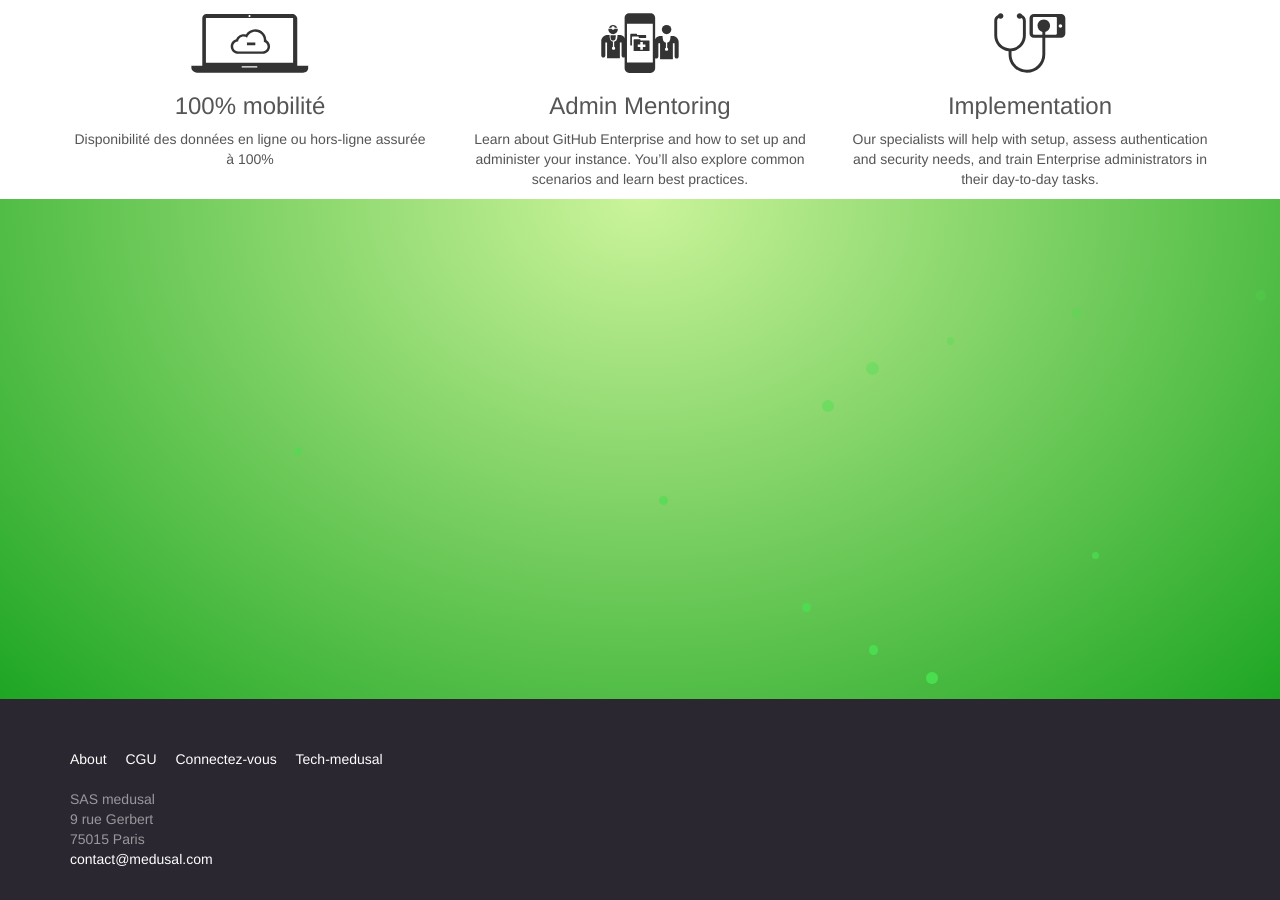
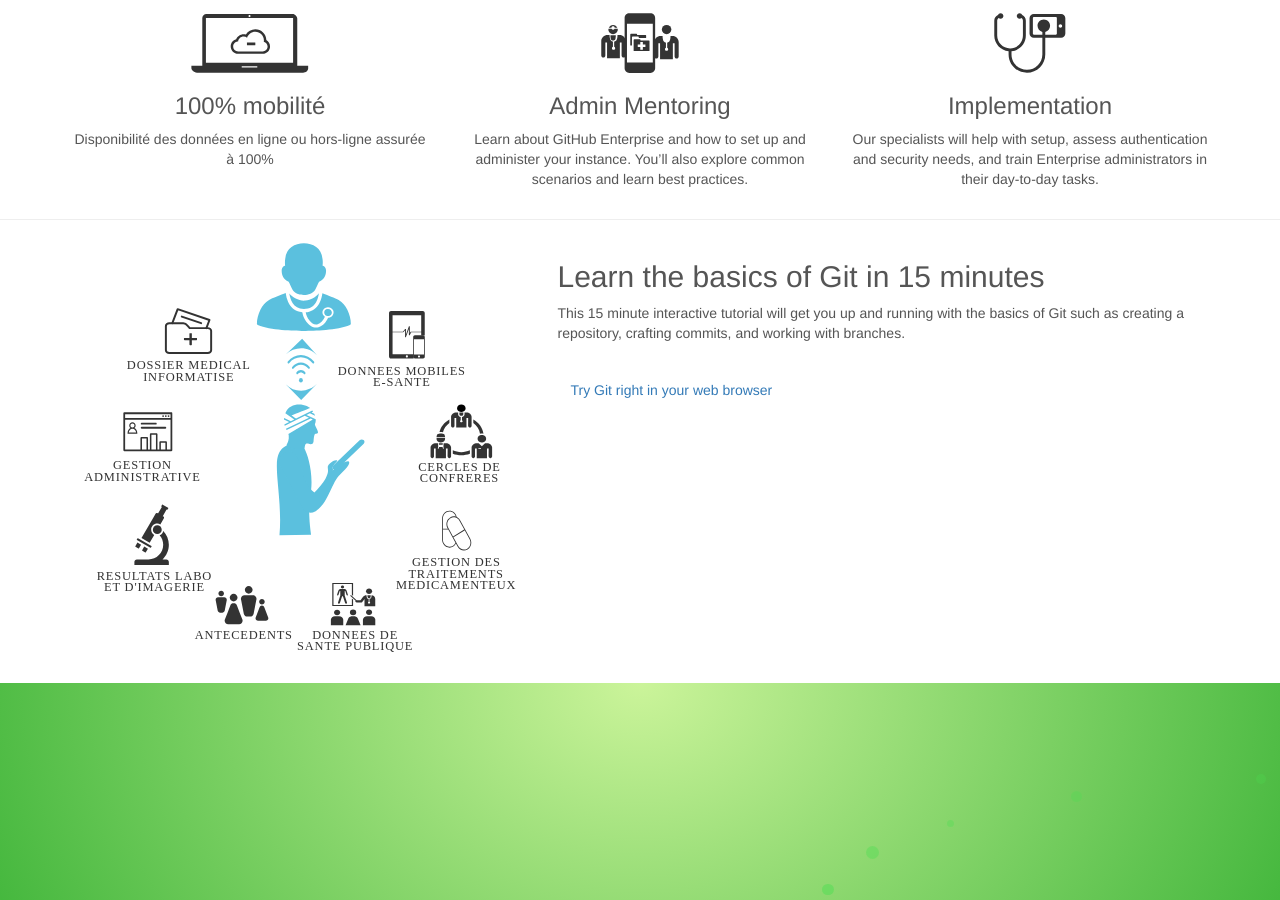
Before and after one commit to medusal/medusal.github.io, a Jekyll site: the page built from index.html, in a window 1280 px wide and 900 px high, scrolled down 752 px. Built offline with Jekyll 4.4.1, drawn with Linux system fonts in a browser that asks for light colours.

Commit message:
added hr and central block

```diff
--- a/index.html
+++ b/index.html
@@ -37,7 +37,26 @@ layout: home
         <p>Our specialists will help with setup, assess authentication and security needs, and train Enterprise administrators in their day-to-day tasks.</p>
       </div>
     </div>
-
+  </section>
+  <hr/>
+  <section>
+    <div class="container learn-git">
+    <div class="row">
+      <div class="col-xs-12 col-md-5">
+        <img src="css/img/home/central-medusal-fr-transp.svg" alt="" style="width:100%">
+      </div>
+      <div class="col-xs-12 col-md-7">
+        <h2 class="display-heading-2">Learn the basics of Git in 15 minutes</h2>
+        <p>This 15 minute interactive tutorial will get you up and running with the basics of Git such as creating a repository, crafting commits, and working with branches.</p>
+        <br>
+        <p>
+          <a href="https://try.github.io/levels/1/challenges/1" target="_blank" class="btn btn-outline btn-outline-blue">
+            Try Git right in your web browser
+          </a>
+        </p>
+      </div>
+    </div>
+  </div>
   </section>
   <section class="green-light bubbles " style="height: 500px">
   </section>
```
